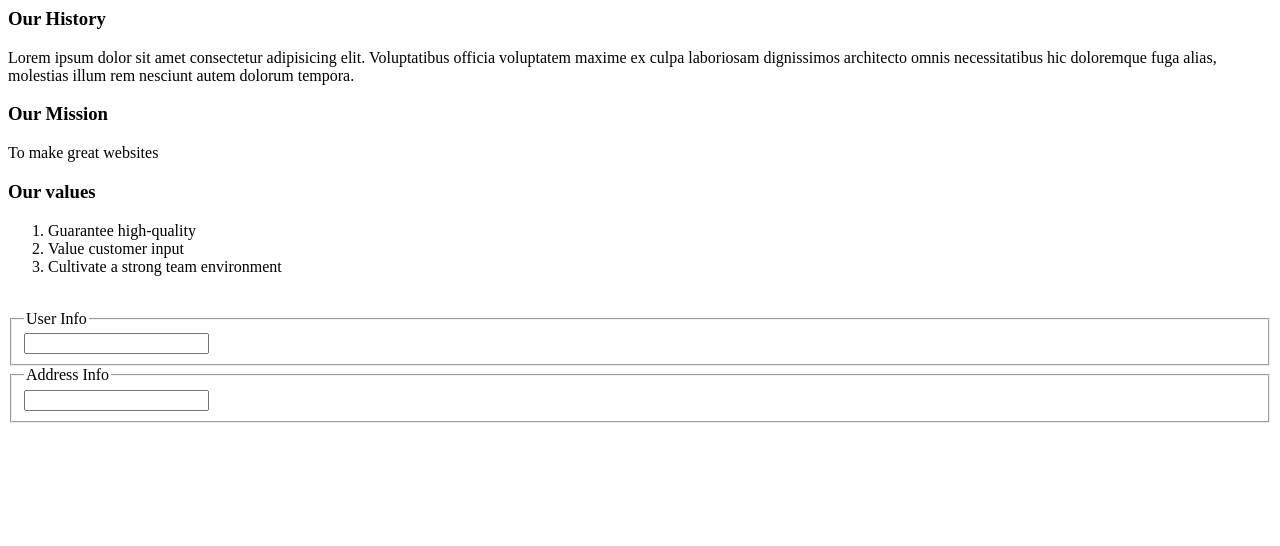
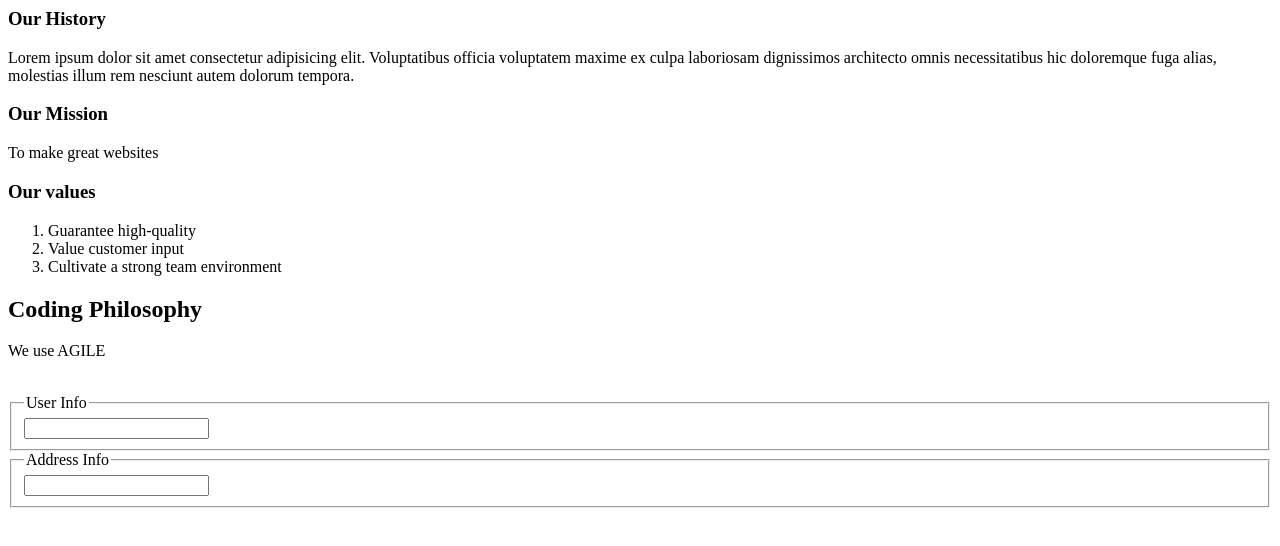
Before and after one commit to alex-mack-mimo/TheAmazingWebsite2, a plain HTML site: page index.html in a window 1280 px wide. Drawn offline with Linux system fonts and the light colour scheme.

Commit message:
added a coding philosophy section

```diff
--- a/index.html
+++ b/index.html
@@ -30,6 +30,10 @@
         </ol>
     </section>
 
+    <section>
+        <h2>Coding Philosophy</h2>
+        <p>We use AGILE</p>
+    </section>
 
     <section id="image-gallery">
         <img src="" alt="">
```
